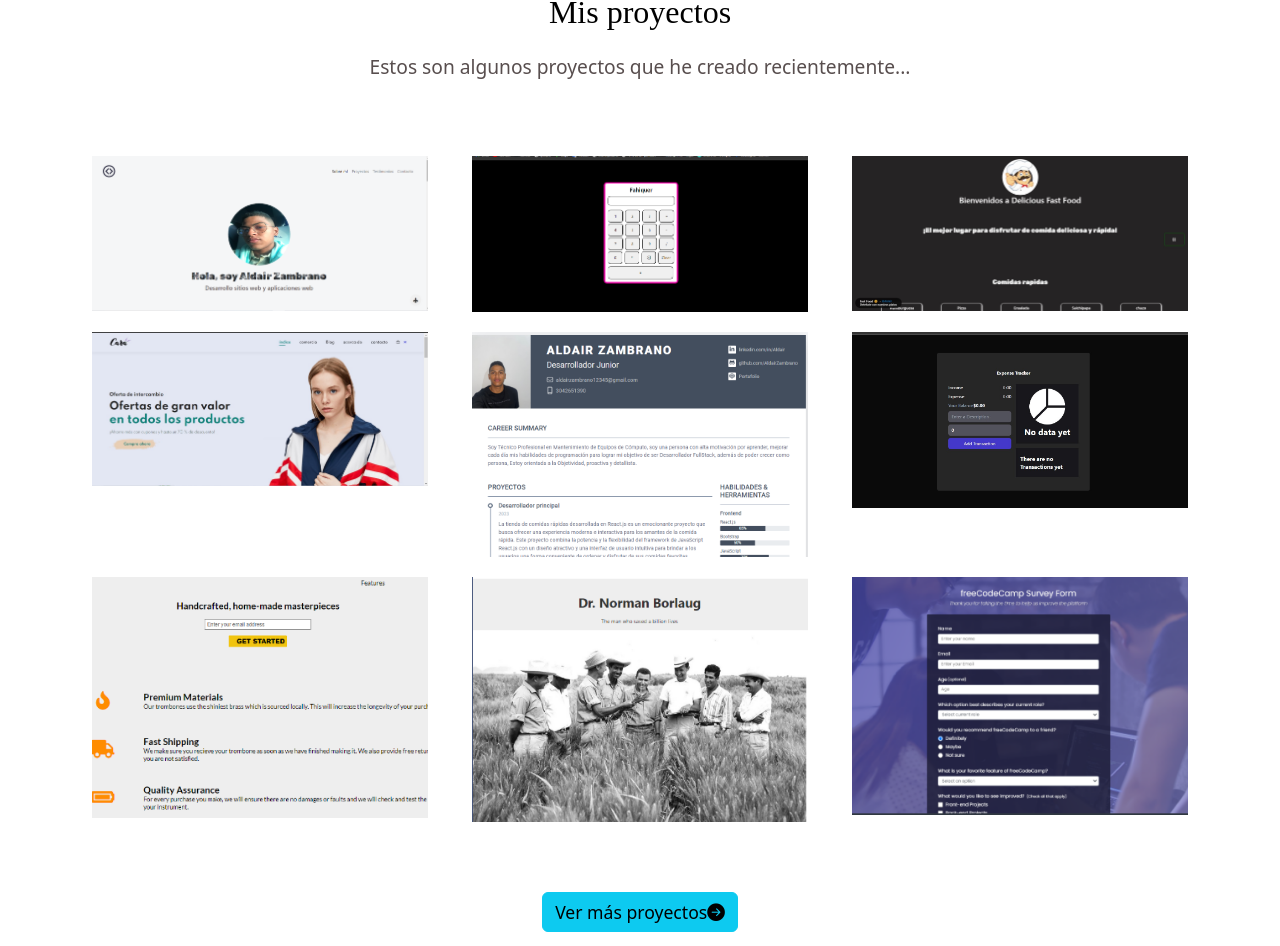
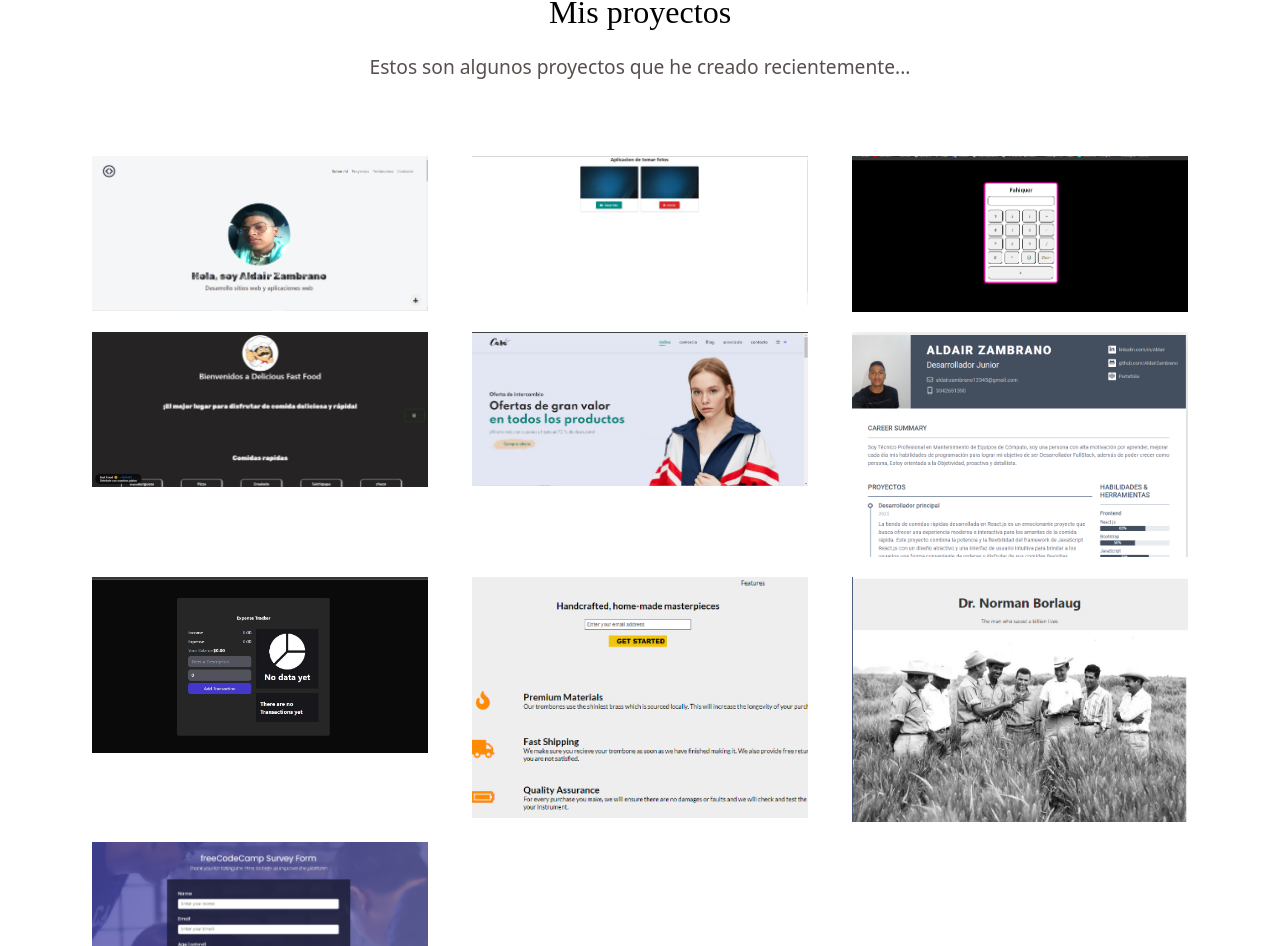
Before and after one commit to AldairZambrano/PortafolioReact.js, a React (Vite) app: page / in a window 1280 px wide. Shown: the part 2072-3018 px from the top of the page. Built offline with nearby package versions, Linux system fonts and the light colour scheme; a web font is replaced by a local one.

Commit message:
actualizacion

```diff
--- a/src/Component/Proyectos.jsx
+++ b/src/Component/Proyectos.jsx
@@ -32,6 +32,7 @@ export default function Proyectos () {
 
          {/* primer proyecto */}
         <Proyect  UrlImg={imagenes.Proyect5} alt='proyecto 5' nameProyect='Portafolio' DireccionProyectRepo='https://github.com/AldairZambrano/PortafolioReact.js' DireccionProyectweb='https://portafolio-ajzp.netlify.app/'></Proyect>
+        <Proyect  UrlImg={imagenes.Camara} alt='proyecto 10' nameProyect='Camara' DireccionProyectRepo='https://github.com/AldairZambrano/Camara' DireccionProyectweb='https://zippy-twilight-99a722.netlify.app/'></Proyect>
         <Proyect UrlImg={imagenes.Proyect6} alt='proyecto 6' nameProyect='Calculadora' DireccionProyectRepo='https://github.com/AldairZambrano/Calculadora' DireccionProyectweb='https://calculadorazam.netlify.app/'></Proyect>
         <Proyect UrlImg={imagenes.tienda} alt='proyecto 7' nameProyect='Tienda fast food' DireccionProyectRepo='https://github.com/AldairZambrano/Tienda' DireccionProyectweb='https://tienda-fast-foot.netlify.app/'></Proyect>
         <Proyect  UrlImg={imagenes.tiendaderopa} alt='proyecto 8' nameProyect='Tienda de Ropa' DireccionProyectRepo='https://github.com/AldairZambrano/tiendaderopa' DireccionProyectweb='https://aldairzambrano.github.io/tiendaderopa/'></Proyect>
--- a/src/Component/imagenes.jsx
+++ b/src/Component/imagenes.jsx
@@ -14,6 +14,7 @@ import LogoContacto from '../img/icono-blanco.svg'
 import tienda from '../img/tienda.jpg'
 import tiendaderopa from '../img/tiendaderopa.jpg'
 import admiImv from '../img/admi-imv.jpg'
+import camara from '../img/camara.jpg'
 
 export default {
   'IconNav': iconoNav,
@@ -31,6 +32,7 @@ export default {
    'LogoContacto' : LogoContacto,
    'tienda': tienda,
    'tiendaderopa': tiendaderopa,
-   'admiImv': admiImv
+   'admiImv': admiImv,
+   'Camara': camara,
 
 }
```
Also changed, not shown: src/Estilos.css/Hero.css (added), src/img/camara.jpg (added).
